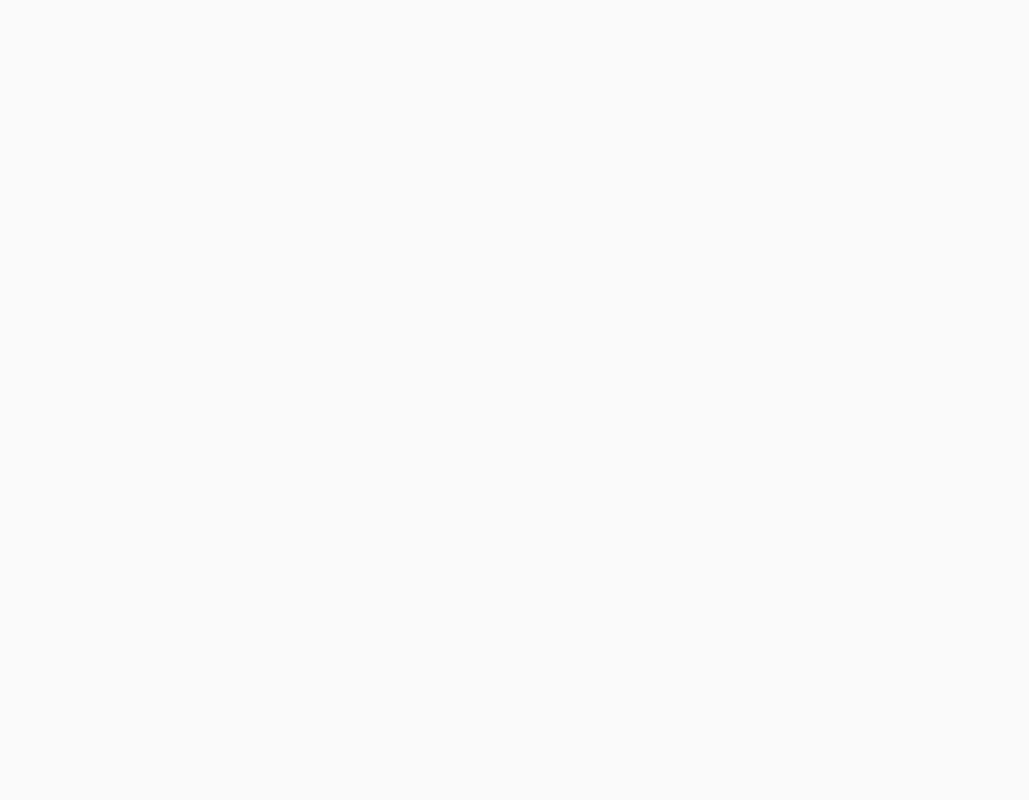
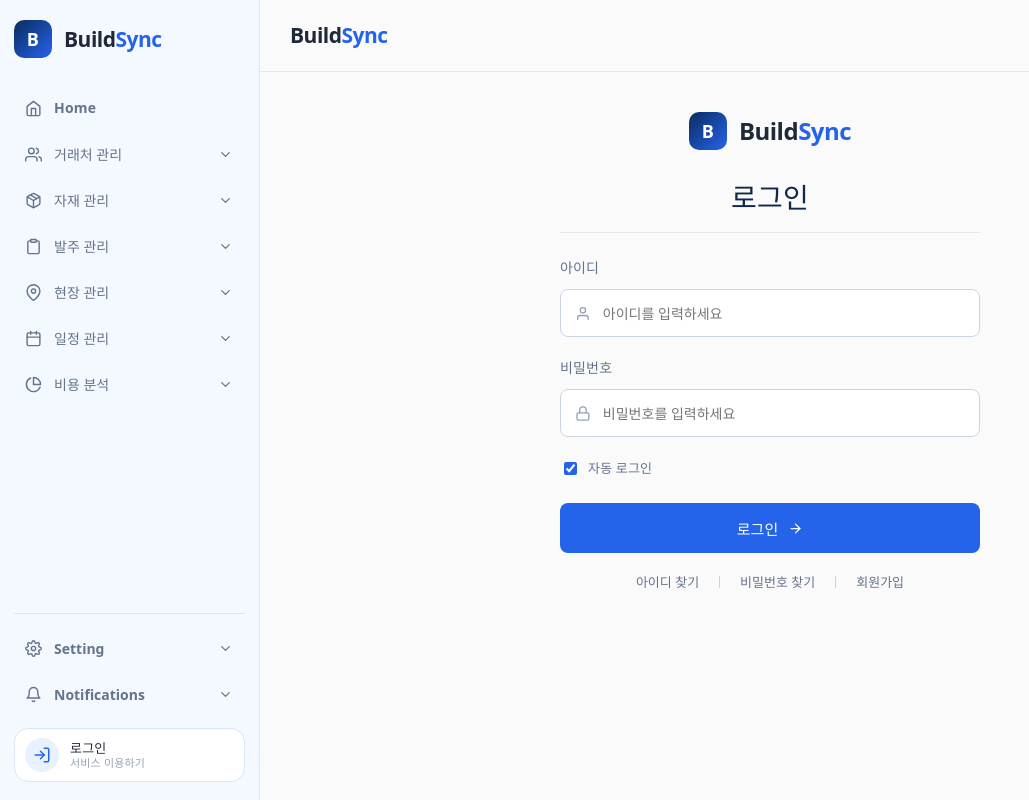
Before and after one commit to kimse0ngjun/BuildSync, a React (Vite) app in the folder frontend/: page /login in a window 1280 px wide. Before the commit this address had no page. Shown: the whole page, without its empty margins (0-1029 px from the left). Built offline with nearby package versions, Linux system fonts and the light colour scheme.

Commit message:
06/08 로그인 페이지 프레임 제작

```diff
--- a/frontend/src/App.tsx
+++ b/frontend/src/App.tsx
@@ -10,6 +10,7 @@ import MaterialWrite from "./pages/material/MaterialWrite";
 import CompanyEdit from "./pages/company/CompanyEdit";
 import StockInOutList from "./pages/material/StockInOutList";
 import StockInOutWrite from "./pages/material/StockInOutWrite";
+import LoginPage from "./pages/user/LoginPage";
 
 function App() {
   return (
@@ -25,6 +26,7 @@ function App() {
           <Route path="/company/:id/edit" element={<CompanyEdit />} />
           <Route path="/stock" element={<StockInOutList />} />
           <Route path="/stock/write" element={<StockInOutWrite />} />
+          <Route path="/login" element={<LoginPage />} />
         </Route>
       </Routes>
     </BrowserRouter>
--- a/frontend/src/components/Layout.tsx
+++ b/frontend/src/components/Layout.tsx
@@ -181,10 +181,12 @@ function Layout() {
             <div className="login-avatar">
               <FiLogIn />
             </div>
-            <div className="login-info">
-              <strong>로그인</strong>
-              <small>서비스 이용하기</small>
-            </div>
+            <NavLink to="/login">
+              <div className="login-info">
+                <strong>로그인</strong>
+                <small>서비스 이용하기</small>
+              </div>
+            </NavLink>
           </div>
         </div>
       </aside>
--- a/frontend/src/index.css
+++ b/frontend/src/index.css
@@ -68,6 +68,7 @@ button {
 
 a {
   color: inherit;
+  text-decoration: none;
 }
 
 h1,
--- /dev/null
+++ b/frontend/src/pages/user/LoginPage.tsx
@@ -0,0 +1,73 @@
+import { useState } from "react";
+import { useNavigate } from "react-router-dom";
+import { FiLock, FiUser, FiArrowRight } from "react-icons/fi";
+import "../../styles/LoginPage.css";
+
+function LoginPage() {
+  const navigate = useNavigate();
+  const [autoLogin, setAutoLogin] = useState(true);
+
+  return (
+    <div className="login-page">
+      <div className="login-card">
+        <div className="login-logo">
+          <div className="login-logo-box">B</div>
+          <span>
+            <b>Build</b>
+            <strong>Sync</strong>
+          </span>
+        </div>
+
+        <h1>로그인</h1>
+
+        <form className="login-form">
+          <label>
+            <span>아이디</span>
+            <div className="login-input">
+              <FiUser />
+              <input type="text" placeholder="아이디를 입력하세요" />
+            </div>
+          </label>
+
+          <label>
+            <span>비밀번호</span>
+            <div className="login-input">
+              <FiLock />
+              <input type="password" placeholder="비밀번호를 입력하세요" />
+            </div>
+          </label>
+
+          <label className="auto-login">
+            <input
+              type="checkbox"
+              checked={autoLogin}
+              onChange={() => setAutoLogin((prev) => !prev)}
+            />
+            <span>자동 로그인</span>
+          </label>
+
+          <button
+            type="button"
+            className="login-submit"
+            onClick={() => navigate("/dashboard")}
+          >
+            로그인
+            <FiArrowRight />
+          </button>
+        </form>
+
+        <div className="login-links">
+          <button type="button">아이디 찾기</button>
+          <span />
+          <button type="button">비밀번호 찾기</button>
+          <span />
+          <button type="button" onClick={() => navigate("/join")}>
+            회원가입
+          </button>
+        </div>
+      </div>
+    </div>
+  );
+}
+
+export default LoginPage;
--- /dev/null
+++ b/frontend/src/styles/LoginPage.css
@@ -0,0 +1,174 @@
+.login-page {
+  width: 100%;
+  background: #fafafa;
+  display: flex;
+  align-items: center;
+  justify-content: center;
+}
+
+.login-card {
+  width: 420px;
+  background: transparent;
+}
+
+.login-logo {
+  display: flex;
+  align-items: center;
+  justify-content: center;
+  gap: 12px;
+  margin-bottom: 34px;
+}
+
+.login-logo-box {
+  width: 38px;
+  height: 38px;
+  border-radius: 10px;
+  background: linear-gradient(135deg, #0b2c5f, #2563eb);
+  color: white;
+  display: flex;
+  align-items: center;
+  justify-content: center;
+  font-weight: 700;
+}
+
+.login-logo span {
+  font-size: 24px;
+  font-weight: 700;
+  letter-spacing: -0.5px;
+}
+
+.login-logo b {
+  color: #1f2937;
+  font-weight: 700;
+}
+
+.login-logo strong {
+  color: #2563eb;
+  font-weight: 700;
+}
+
+.login-card h1 {
+  margin: 0;
+  padding-bottom: 22px;
+  border-bottom: 1px solid #e5e7eb;
+  color: #10284a;
+  font-size: 28px;
+  font-weight: 700;
+  text-align: center;
+}
+
+.login-form {
+  margin-top: 22px;
+}
+
+.login-form label {
+  display: flex;
+  flex-direction: column;
+  gap: 8px;
+  margin-bottom: 18px;
+}
+
+.login-form label > span {
+  color: #64748b;
+  font-size: 14px;
+  font-weight: 600;
+}
+
+.login-input {
+  height: 48px;
+  border: 1px solid #cbd5e1;
+  border-radius: 8px;
+  background: #fff;
+  display: flex;
+  align-items: center;
+  gap: 10px;
+  padding: 0 14px;
+}
+
+.login-input:focus-within {
+  border-color: #2563eb;
+}
+
+.login-input svg {
+  color: #94a3b8;
+  font-size: 17px;
+}
+
+.login-input input {
+  width: 100%;
+  border: none;
+  outline: none;
+  background: transparent;
+  color: #10284a;
+  font-size: 14px;
+  font-weight: 500;
+}
+
+.auto-login {
+  flex-direction: row !important;
+  align-items: center;
+  gap: 8px !important;
+  margin: 4px 0 22px !important;
+}
+
+.auto-login input {
+  accent-color: #2563eb;
+}
+
+.auto-login span {
+  color: #64748b !important;
+  font-size: 13px !important;
+  font-weight: 500 !important;
+}
+
+.login-submit {
+  width: 100%;
+  height: 50px;
+  border: none;
+  border-radius: 8px;
+  background: #2563eb;
+  color: #fff;
+  font-size: 15px;
+  font-weight: 700;
+  display: flex;
+  align-items: center;
+  justify-content: center;
+  gap: 10px;
+}
+
+.login-submit:hover {
+  background: #1d4ed8;
+}
+
+.login-links {
+  margin-top: 18px;
+  display: flex;
+  align-items: center;
+  justify-content: center;
+  gap: 14px;
+}
+
+.login-links button {
+  border: none;
+  background: transparent;
+  color: #64748b;
+  font-size: 13px;
+  font-weight: 500;
+}
+
+.login-links button:hover {
+  color: #2563eb;
+}
+
+.login-links span {
+  width: 1px;
+  height: 12px;
+  background: #cbd5e1;
+}
+
+@media (max-width: 520px) {
+  .login-card {
+    width: 100%;
+    padding: 0 28px;
+  }
+}
```
